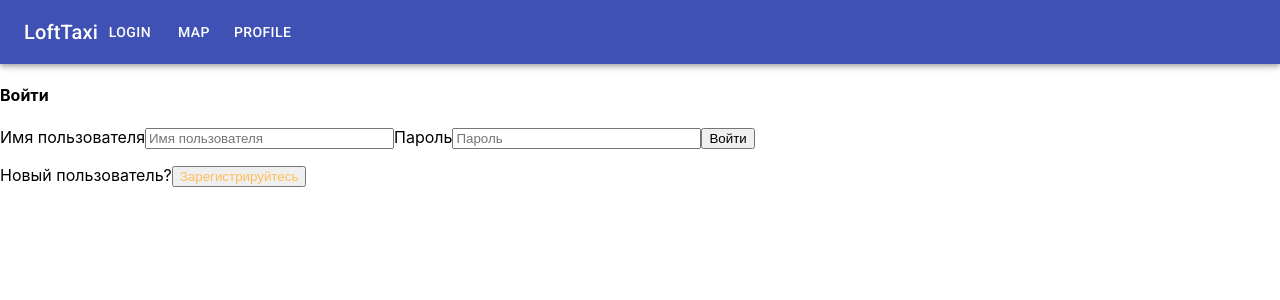
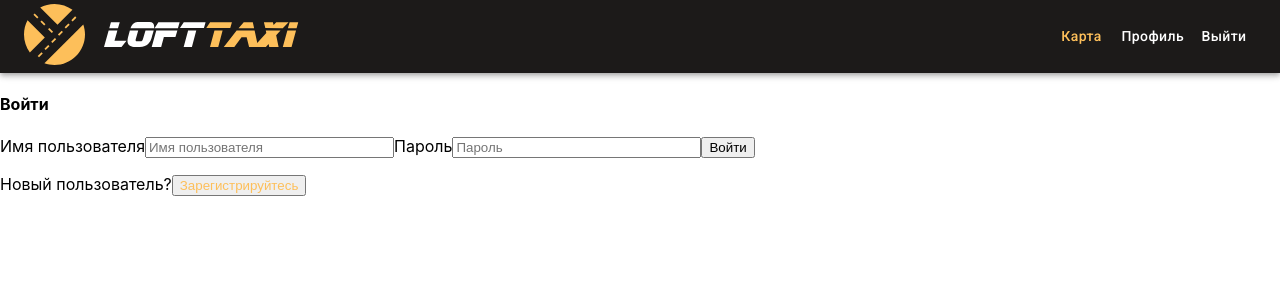
Before and after one commit to BK172/loft-taxi, a React (Create React App) app: page / in a window 1280 px wide. Shown: the top 300 px of the page. Built offline with nearby package versions, Linux system fonts and the light colour scheme.

Commit message:
Верстка header

```diff
--- a/src/App.css
+++ /dev/null
@@ -1,38 +0,0 @@
-.App {
-  text-align: center;
-}
-
-.App-logo {
-  height: 40vmin;
-  pointer-events: none;
-}
-
-@media (prefers-reduced-motion: no-preference) {
-  .App-logo {
-    animation: App-logo-spin infinite 20s linear;
-  }
-}
-
-.App-header {
-  background-color: #282c34;
-  min-height: 100vh;
-  display: flex;
-  flex-direction: column;
-  align-items: center;
-  justify-content: center;
-  font-size: calc(10px + 2vmin);
-  color: white;
-}
-
-.App-link {
-  color: #61dafb;
-}
-
-@keyframes App-logo-spin {
-  from {
-    transform: rotate(0deg);
-  }
-  to {
-    transform: rotate(360deg);
-  }
-}
--- a/src/App.js
+++ b/src/App.js
@@ -4,7 +4,6 @@ import Login from "./components/pages/login/login";
 import Map from "./components/pages/map/map";
 import Profile from "./components/pages/profile/profile";
 import Registration from "./components/pages/registration/registration";
-import './App.css';
 
 class App extends React.Component {
   state = { currentPage: 'login' };
--- a/src/components/header/header.jsx
+++ b/src/components/header/header.jsx
@@ -1,19 +1,20 @@
 import React from 'react';
-import { AppBar, Toolbar, Typography, Button } from '@material-ui/core';
+import { AppBar, Toolbar, Button } from '@material-ui/core';
+import logo from '../../assets/images/logo-header.svg';
 
 class Header extends React.Component {
   render() {
     const { onPageChange } = this.props;
 
     return (
-      <AppBar position="static">
-        <Toolbar>
-          <Typography variant="h6">
-            LoftTaxi
-          </Typography>
-            <Button color="inherit" onClick={() => onPageChange('login')}>Login</Button>
-            <Button color="inherit" onClick={() => onPageChange('map')}>Map</Button>
-            <Button color="inherit" onClick={() => onPageChange('profile')}>Profile</Button>
+      <AppBar position="static" elevation={4}>
+        <Toolbar classes={{ root: 'header' }}>
+          <div className="header__logo">
+            <img src={logo} alt='LoftTaxi logo'/>
+          </div>
+          <Button classes={{ label: 'header__button header__button_active' }} color="inherit" onClick={() => onPageChange('map')}>Карта</Button>
+          <Button classes={{ label: 'header__button' }} color="inherit" onClick={() => onPageChange('profile')}>Профиль</Button>
+          <Button classes={{ label: 'header__button' }} color="inherit">Выйти</Button>
         </Toolbar>
       </AppBar>
     );
--- a/src/index.css
+++ b/src/index.css
@@ -11,3 +11,34 @@ code {
   font-family: source-code-pro, Menlo, Monaco, Consolas, 'Courier New',
     monospace;
 }
+
+/* Header */
+
+.header {
+  padding-top: 4px;
+  padding-bottom: 4px;
+  color: #fff;
+  background-color: #1c1a19;
+}
+
+.header__logo {
+  flex-grow: 1;
+}
+
+.header__button {
+  text-transform: none;
+}
+
+.header__button_active {
+  color: #fdbf5a;
+}
+
+/* Button */
+
+.btn {
+
+}
+
+.btn_active {
+  color: #fdbf5a;
+}
```
Also changed, not shown: src/assets/images/logo-header.svg (added), 1 other file (tests, documents, lock files or other folders).
